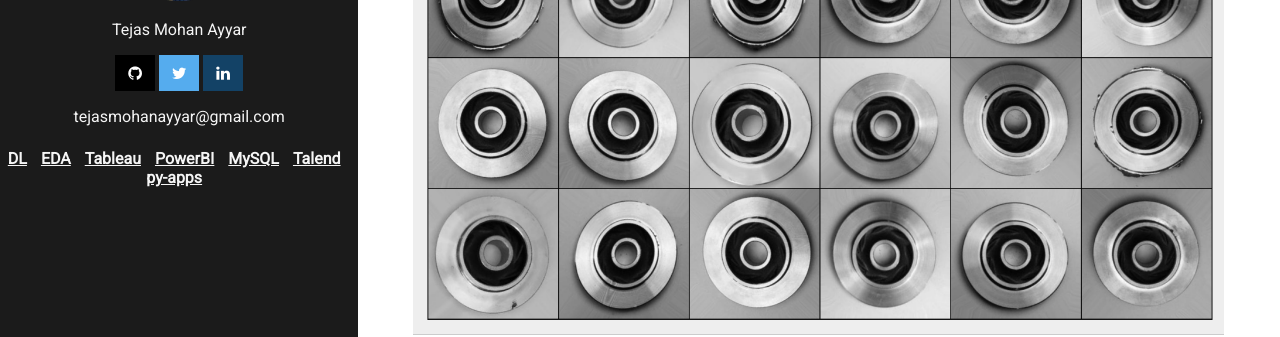
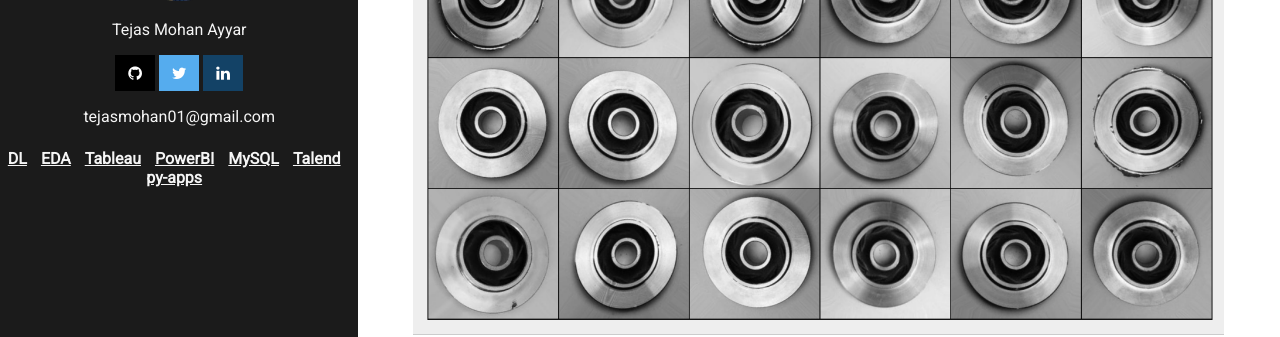
Before and after one commit to tejasmohanayyar/tejasmohanayyar.github.io, a Jekyll site: the page built from index.md, in a window 1280 px wide. Shown: the part 248-585 px from the top of the page. Built offline with Jekyll 4.4.1, drawn with Linux system fonts in a browser that asks for light colours.

Commit message:
changed email address

```diff
--- a/_config.yml
+++ b/_config.yml
@@ -21,7 +21,7 @@
 image: https://raw.githubusercontent.com/tejasmohanayyar/tejasmohanayyar.github.io/master/images/tejas.png
 title: My Portfolio
 name: Tejas Mohan Ayyar
-email: tejasmohanayyar@gmail.com
+email: tejasmohan01@gmail.com
 description: Tejas Mohan Ayyar's Data science portfolio where he has showcased all his work till date. Feel free to browse through and give him some feedback.
 url: https://tejasmohanayyar.github.io/
 twitter_username: tejasmayyar
```
